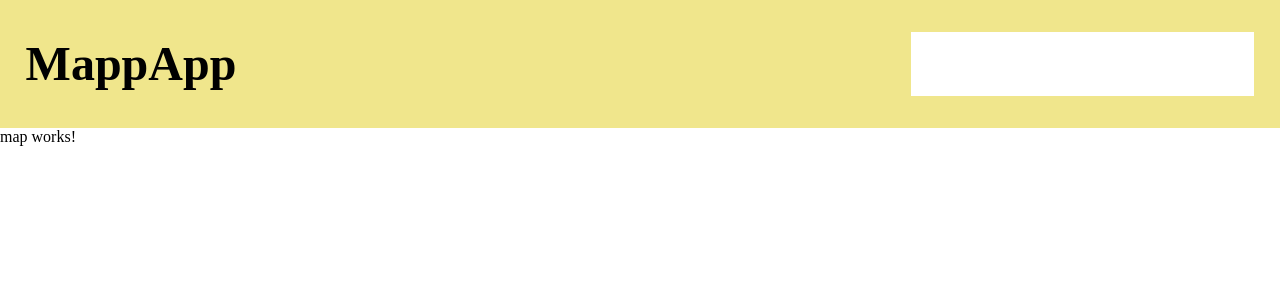
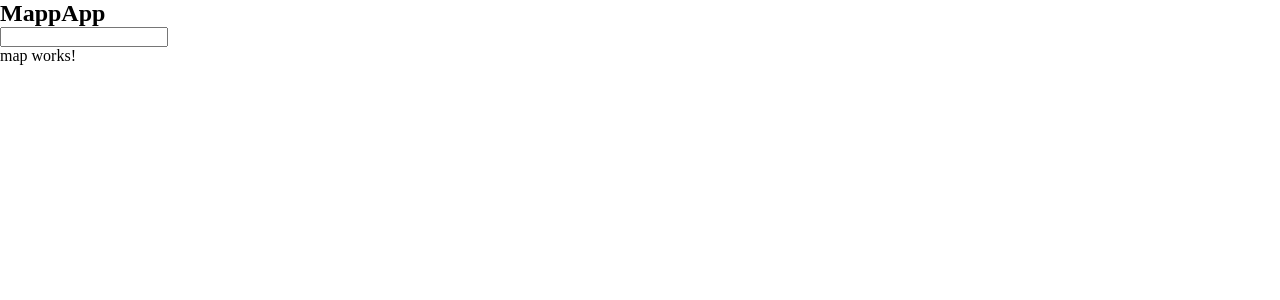
Before and after one commit to DanielJanke/naisproject, an Angular app in the folder map/: page / in a window 1280 px wide. Shown: the top 300 px of the page. Built offline with nearby package versions, Linux system fonts and the light colour scheme.

Commit message:
small improvements

```diff
--- a/map/src/app/components/navbar/navbar.component.scss
+++ b/map/src/app/components/navbar/navbar.component.scss
@@ -1,6 +1,6 @@
 $nav-height: 16vh;
 
-.navbar {
+.navbar:focus {
   width: 96vw;
   height: $nav-height;
   background-color: khaki;
```
